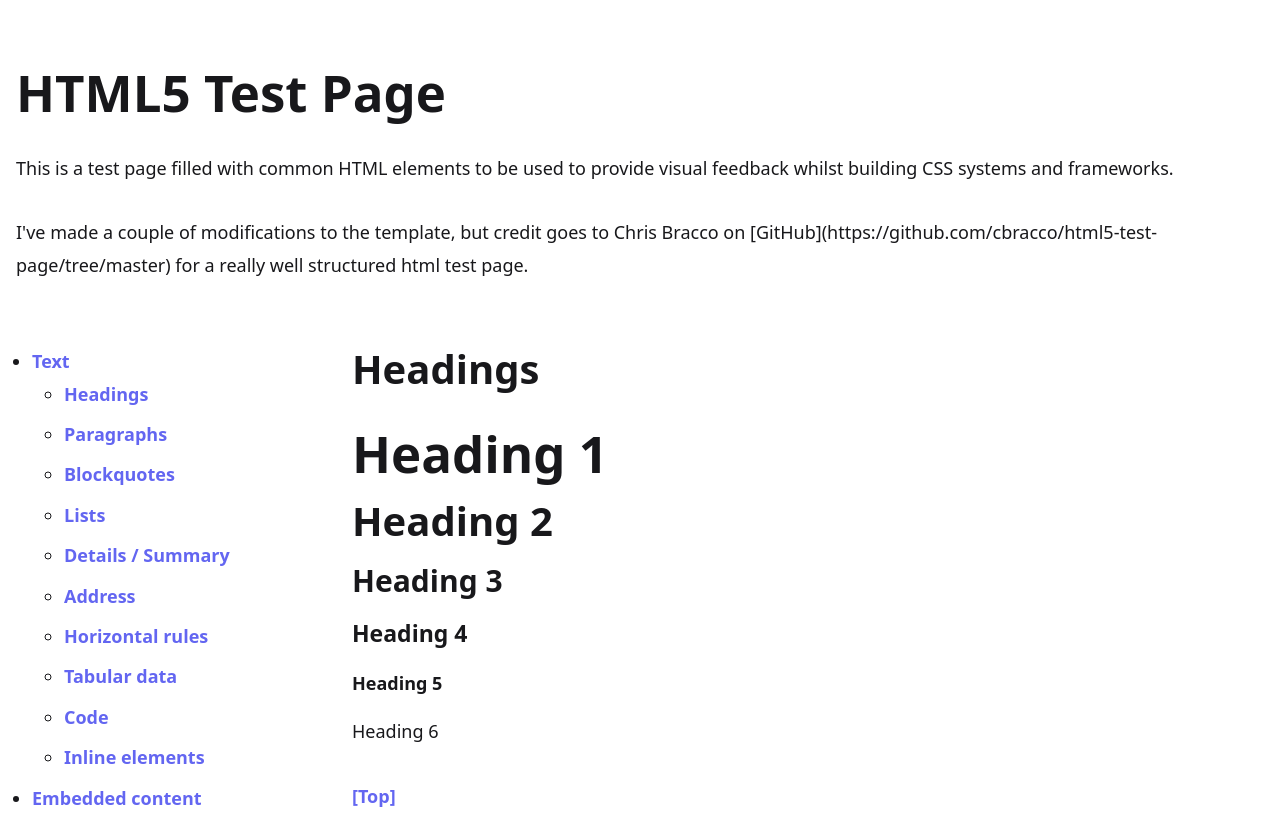
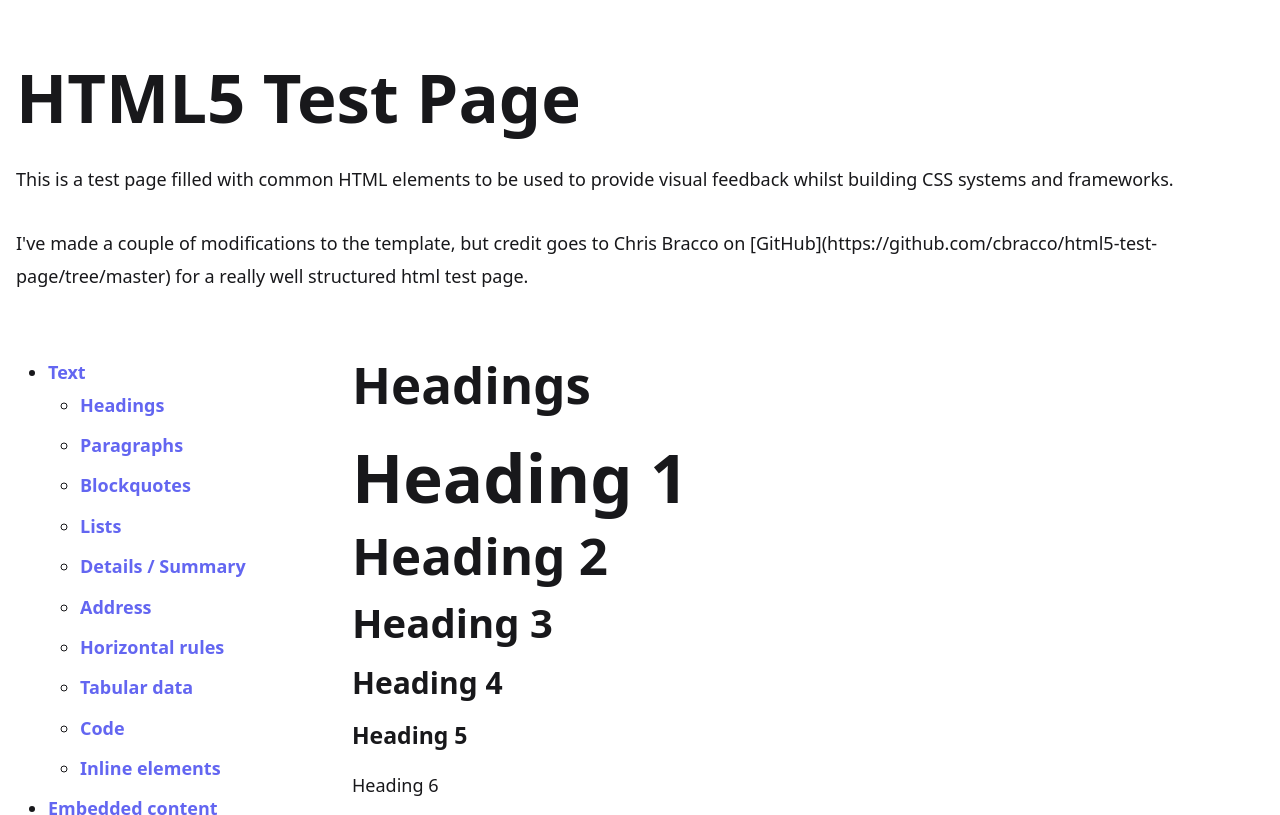
Before and after one commit to MattMcAdams/CSS-Boilerplate, a website: page index.html in a window 1280 px wide. Shown: the top 815 px of the page. Drawn offline with Linux system fonts and the light colour scheme.

Commit message:
Update typography and list spacing

```diff
--- a/src/_03-core.css
+++ b/src/_03-core.css
@@ -82,24 +82,29 @@ h1, h2, h3, h4, h5 {
 
 h1,
 .util_txt--h1 {
+  font-size: var(--font_size--xxxlarge);
+  line-height: var(--font_height--xxxlarge);
+}
+
+h2,
+.util_txt--h2 {
   font-size: var(--font_size--xxlarge);
   line-height: var(--font_height--xxlarge);
 }
 
-h2,
-.util_txt--h2 {
+h3,
+.util_txt--h3 {
   font-size: var(--font_size--xlarge);
   line-height: var(--font_height--xlarge);
 }
 
-h3,
-.util_txt--h3 {
+h4,
+.util_txt--h4 {
   font-size: var(--font_size--large);
   line-height: var(--font_height--large);
 }
 
-h4,
-.util_txt--h4 {
+h5 {
   font-size: var(--font_size--medium);
   line-height: var(--font_height--medium);
 }
@@ -260,13 +265,9 @@ ol:not([class]) ol:not([class]) ol:not([class]) { list-style-type: lower-roman;
 /* Set indention and flow spacing for lists */
 
 ol:not([class]) li,
-ul:not([class]) li,
-ol:not([class]) ol,
-ol:not([class]) ul,
-ul:not([class]) ol,
-ul:not([class]) ul {
+ul:not([class]) li {
   margin-block-end: var(--space_1);
-  margin-inline-start: var(--space_2);
+  margin-inline-start: var(--space_4);
 }
 
 /* Add basic styles for definition lists */
```
